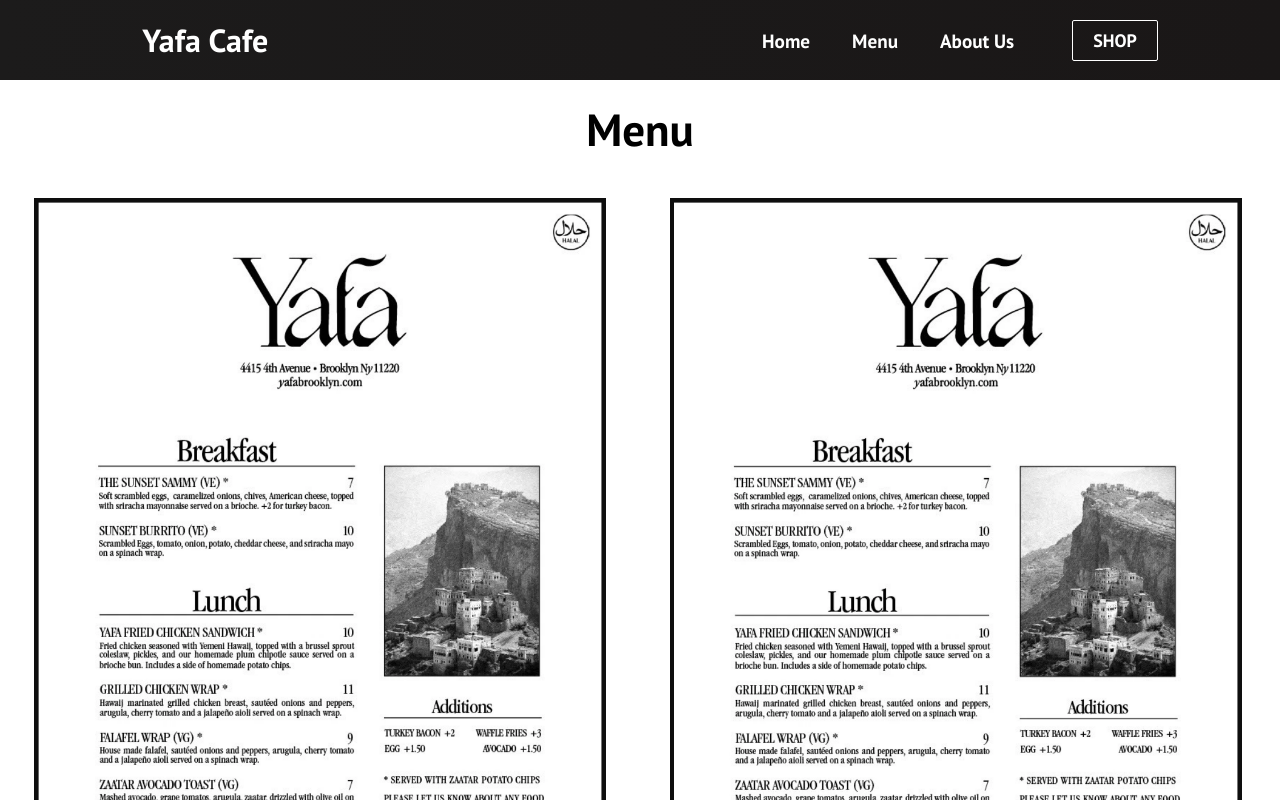
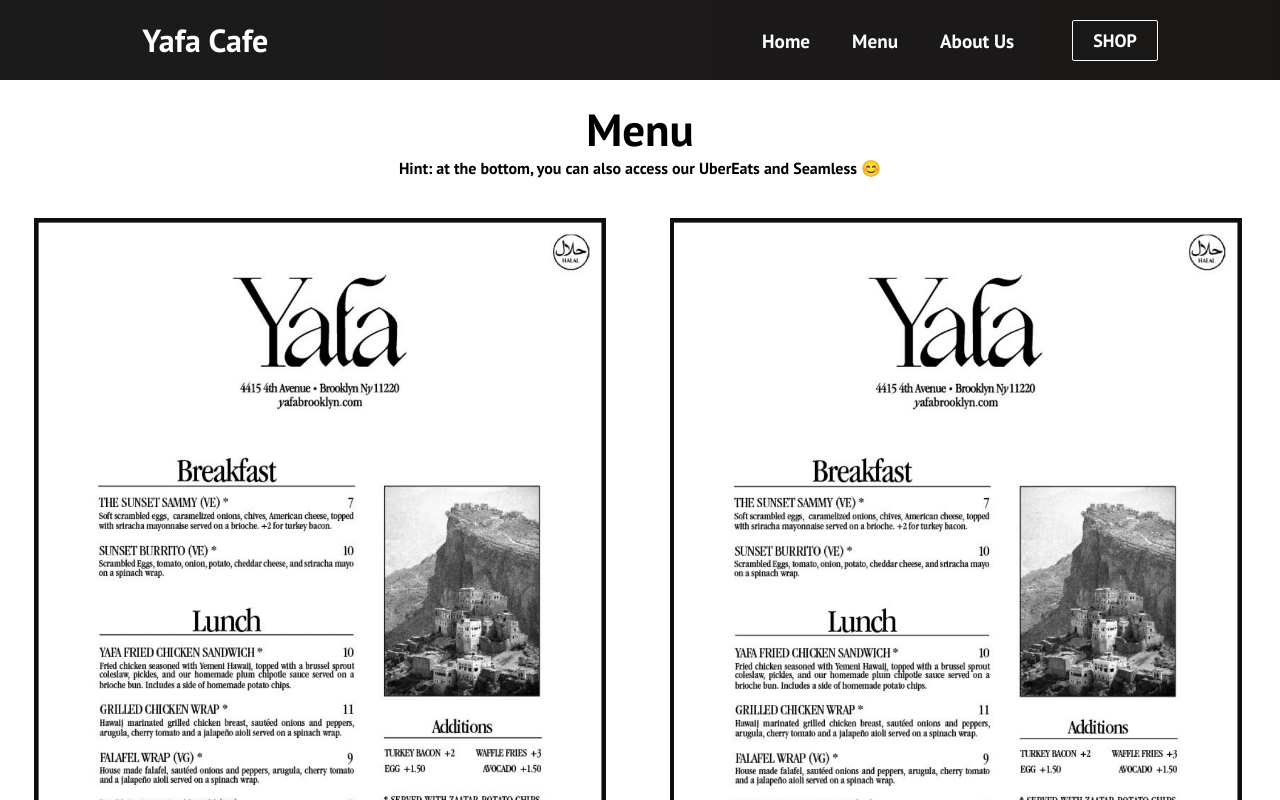
Before and after one commit to Halgamoos/yafa-cafe, a React (Create React App) app: page /menu in a window 1280 px wide. Shown: the top 800 px of the page. Built offline with nearby package versions, Linux system fonts and the light colour scheme; the HTML template or start-up script is replaced by a standard one.

Commit message:
updated menu page

```diff
--- a/src/components/pages/Menu.js
+++ b/src/components/pages/Menu.js
@@ -8,6 +8,7 @@
   return (
     <>
       <h1 align = "center" className = "title">Menu</h1>
+      <p align = "center">Hint: at the bottom, you can also access our UberEats and Seamless 😊</p>
 
       <div className = "row">
         <div className = "column">
```
